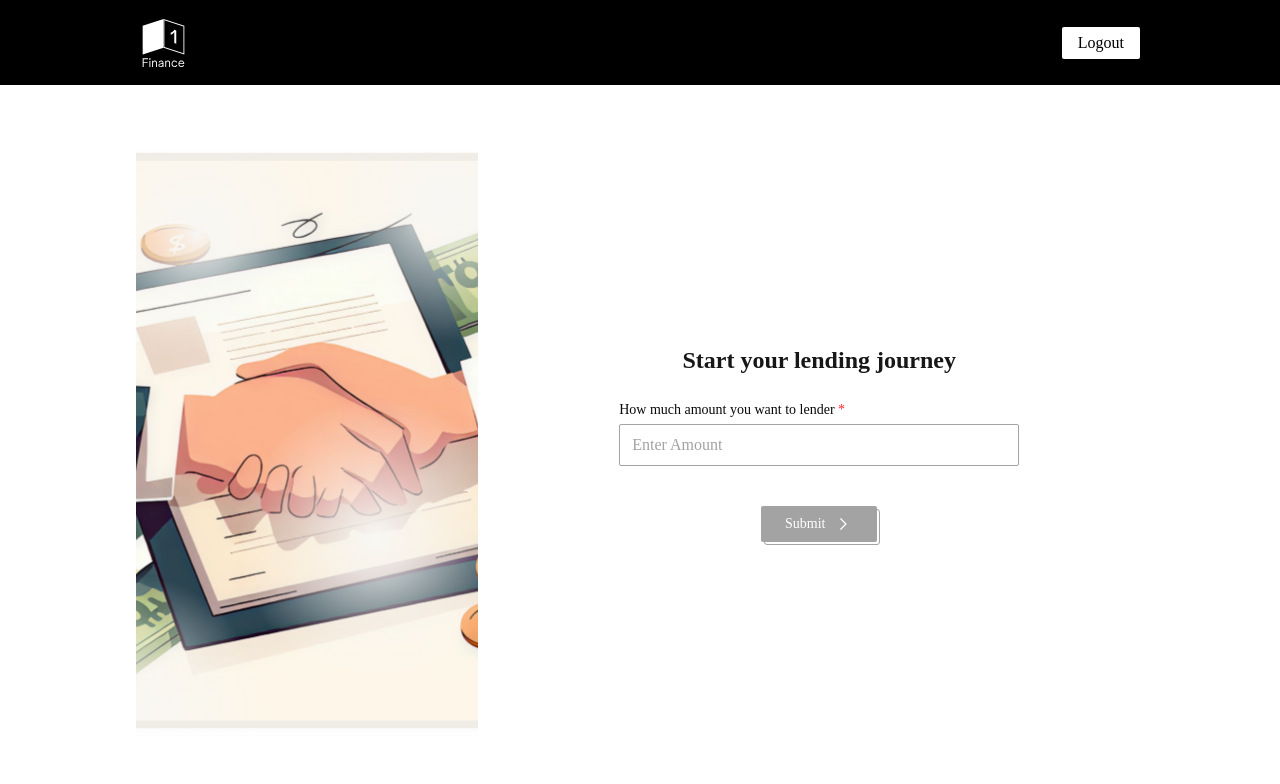
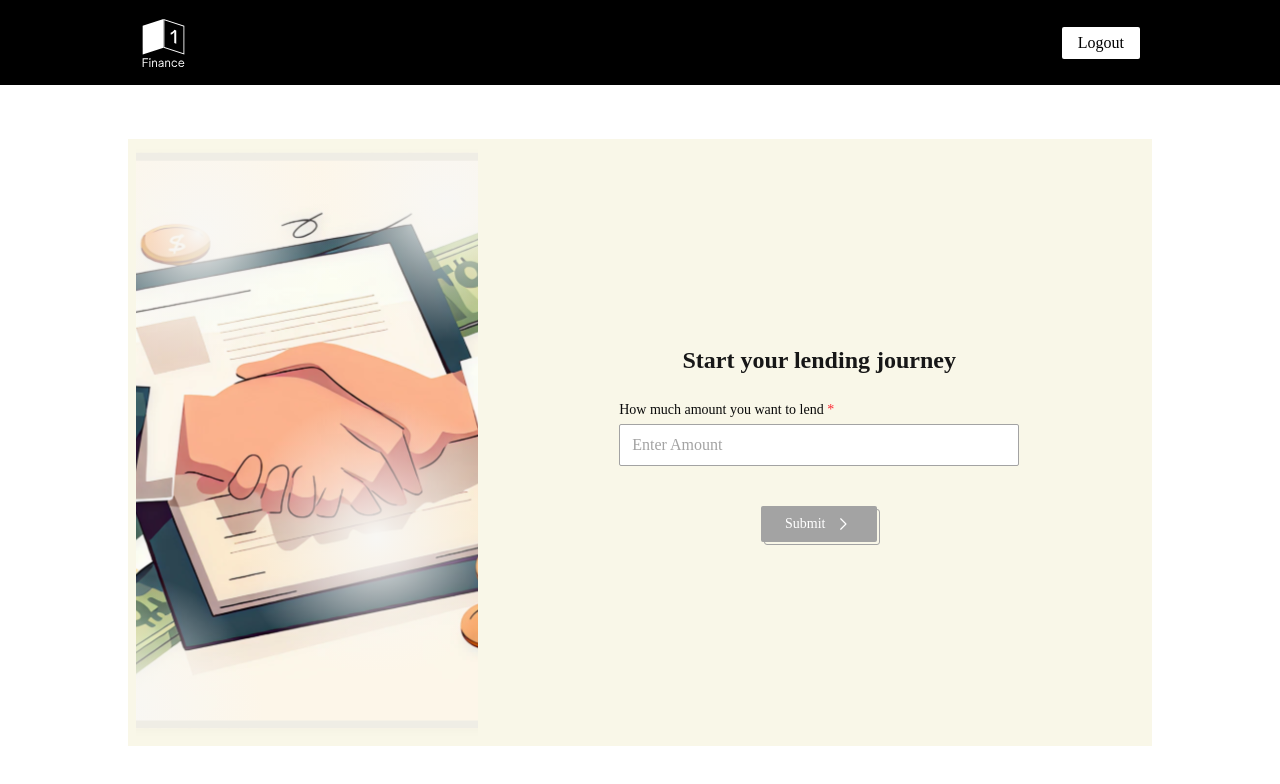
Before and after one commit to RohanAtri/P2PClient, a Next.js app: page /lender-start-journey in a window 1280 px wide. Shown: the top 784 px of the page. Built offline with nearby package versions, Linux system fonts and the light colour scheme; no server answers.

Commit message:
Rohan: UI of lender journey page-1

```diff
--- a/src/app/lender-start-journey/page.tsx
+++ b/src/app/lender-start-journey/page.tsx
@@ -20,7 +20,7 @@ const handleAmtChange = (value: string) => {
 
     return (
         <div className="w-full h-[calc(100vh-65px)] md:h-[calc(100vh-85px)] flex items-center justify-center bg-[#fff]">
-            <div className="w-full h-full xl:w-[80%] xl:h-[85%] bg-primaryGray flex justify-center items-center">
+            <div className="w-full h-full xl:w-[80%] xl:h-[85%] bg-[#F9F7E8] flex justify-center items-center">
                 <div className='hidden md:block md:w-[35%] h-full'>
                     <Image
                         src="/lenderJourney.svg"
@@ -38,7 +38,7 @@ const handleAmtChange = (value: string) => {
                         </h2>
                          <div className="mb-5 sm:mb-5">
                             <label className="block text-sm sm:text-[14px] font-medium text-[#0A0A0A] mb-1">
-                                How much amount you want to lender <span className="text-red-500">*</span>
+                                How much amount you want to lend <span className="text-red-500">*</span>
                             </label>
                             <input
                                     type="text"
```
